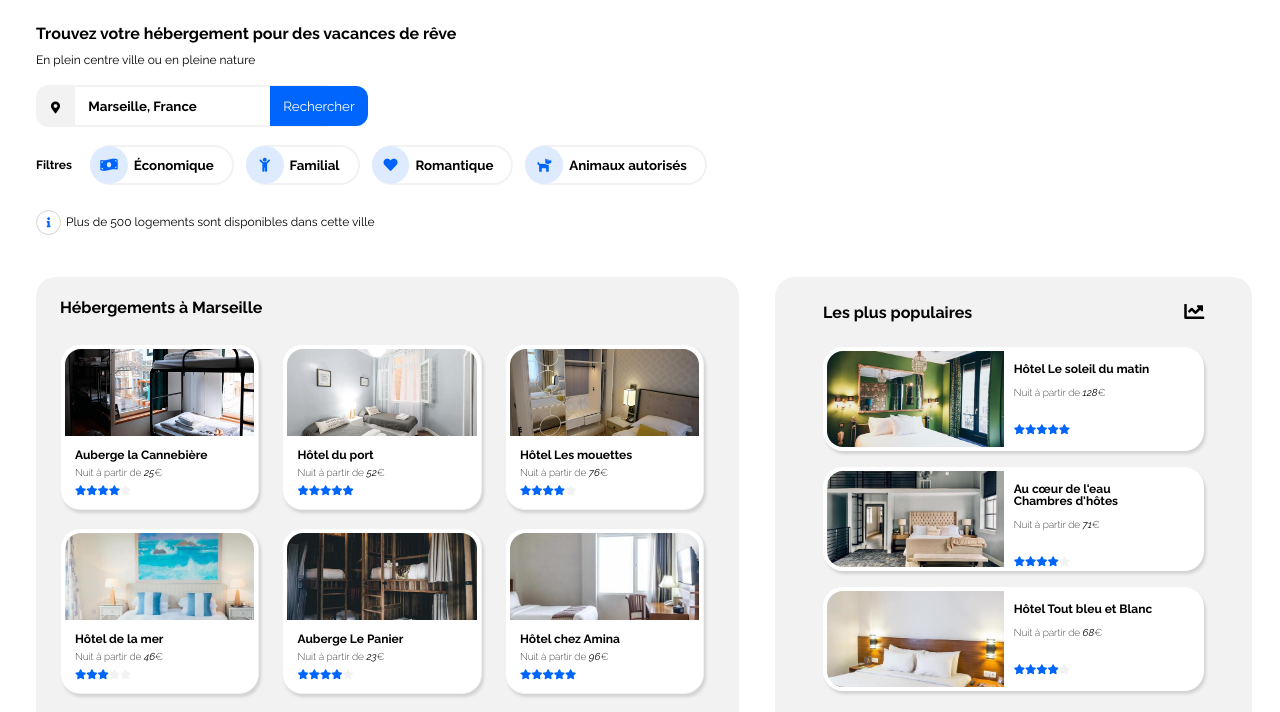
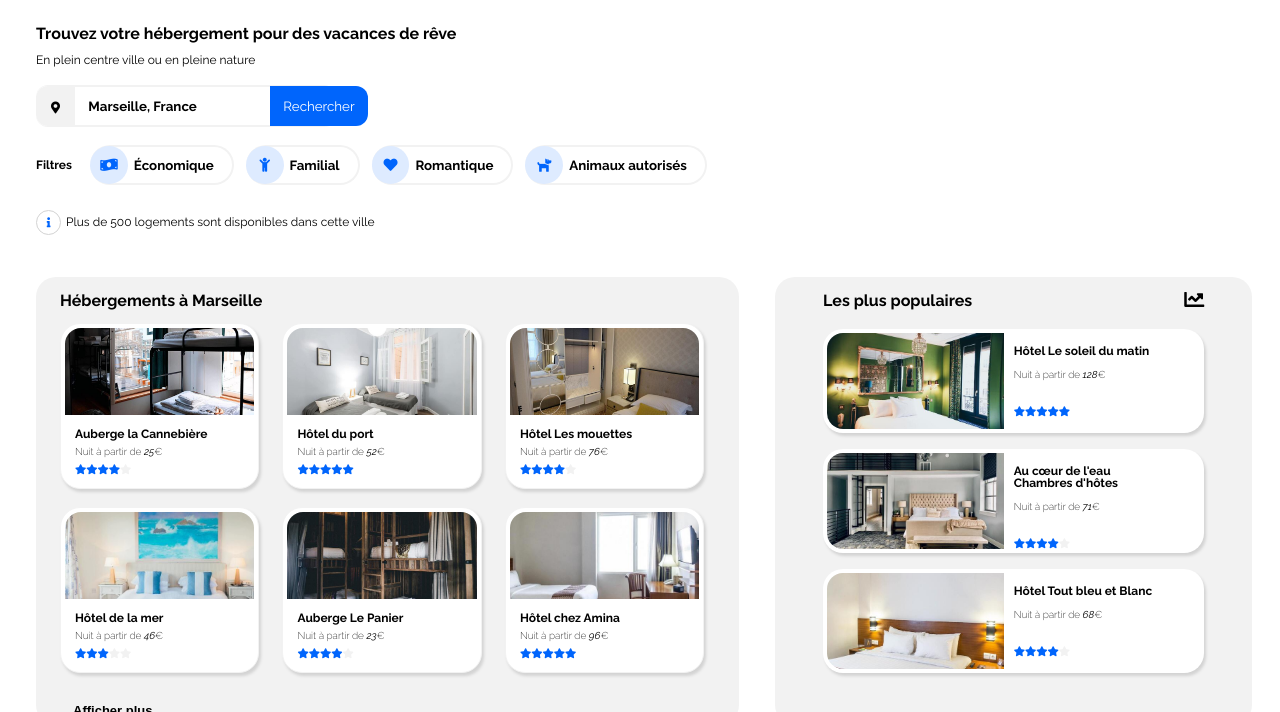
Before and after one commit to ant-dep/MVP-Website-Mockup, a plain HTML site: page index.html in a window 1280 px wide. Shown: the part 88-800 px from the top of the page. Drawn offline with Linux system fonts and the light colour scheme.

Commit message:
padding titre populaire modifié (alignement avec bloc hébergement)

```diff
--- a/Styles/style.css
+++ b/Styles/style.css
@@ -376,7 +376,7 @@ button {
     justify-content: space-between;
     align-items: center;
     width: 80%;
-    padding: 1em;
+    padding: 0 1em;
 }
 
 .results-populaires {
@@ -384,7 +384,7 @@ button {
     flex-direction: column;
     justify-content: center;
     align-items: center;
-    padding-bottom: 5em;
+    padding-bottom: 3em;
     width: 100%;
     height: auto;
 }
```
